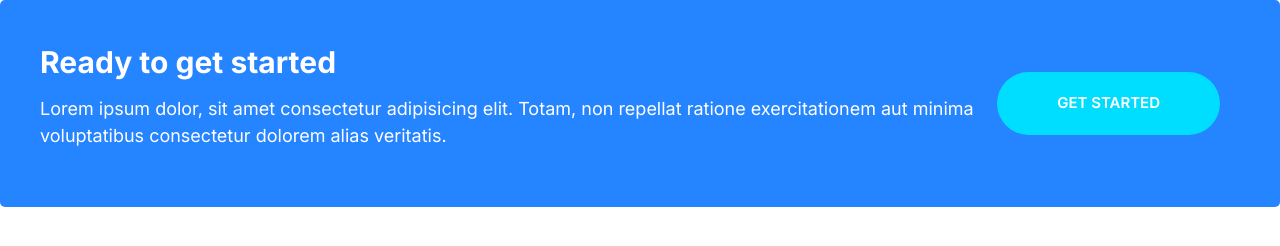
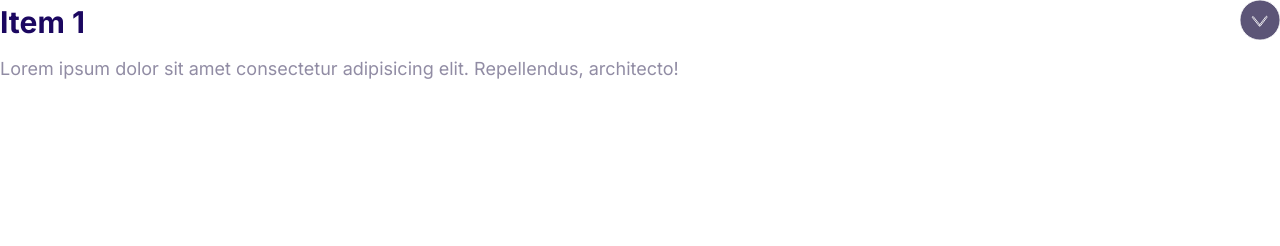
Before and after one commit to LisaOsmanova/Project-Mosh, a plain HTML site: page index.html in a window 1280 px wide. Drawn offline with Linux system fonts and the light colour scheme.

Commit message:
collapsible

```diff
--- a/css/styles.css
+++ b/css/styles.css
@@ -170,7 +170,8 @@ a {
 }
 
 .icon--white {
-    fill: #fff;
+    stroke: #ffffff;
+    fill:var(--color-body-darker);
 }
 
 .icon-container {
@@ -540,3 +541,36 @@ a {
         margin: 0 2rem;
     }
 }
+
+/* Collapsibles */
+
+.collapsible__header {
+    display: flex;
+    justify-content: space-between;
+}
+
+.collapsible__heading {
+    margin-top: 0;
+    font-size: 3rem;
+}
+
+.collapsible__chevron {
+    transform: rotate(-90deg);
+    transition: transform 0.3s;
+}
+
+.collapsible__content {
+    max-height: 0;
+    overflow: hidden;
+    opacity: 0;
+    transition: all 0.3s;
+}
+
+.collapsible--expanded .collapsible__chevron {
+    transform: rotate(0);
+}
+
+.collapsible--expanded .collapsible__content {
+    max-height: 100vh;
+    opacity: 1;
+}
--- a/index.html
+++ b/index.html
@@ -12,14 +12,17 @@
     <link rel="stylesheet" href="css/styles.css">
 </head>
 <body>
-    <div class="callout callout--primary">
-        <div class="grid grid--1x2">
-            <div class="callout__content">
-                <h2 class="callout__heading">Ready to get started</h2>
-                <p>Lorem ipsum dolor, sit amet consectetur adipisicing elit. Totam, non repellat ratione exercitationem aut minima voluptatibus consectetur dolorem alias veritatis.</p>
-            </div>
-            <a href="#" class="btn btn--secondary btn--stretched">Get Started</a>
+    <div class="collapsible collapsible--expanded">
+        <header class="collapsible__header">
+            <h2 class="collapsible__heading">Item 1</h2>
+            <svg class="icon icon--white collapsible__chevron">
+                <use xlink:href="css/Images/sprite.svg#chevron"></use>
+            </svg>
+        </header>
+        <div class="collapsible__content">
+            Lorem ipsum dolor sit amet consectetur adipisicing elit. Repellendus, architecto!
         </div>
     </div>
+    <script src="js/main.js"></script>
 </body>
 </html>
--- /dev/null
+++ b/js/main.js
@@ -0,0 +1,6 @@
+const collapsibles = document.querySelectorAll(".collapsible");
+collapsibles.forEach((item) =>
+  item.addEventListener("click", function () {
+    this.classList.toggle("collapsible--expanded");
+  })
+);
```
